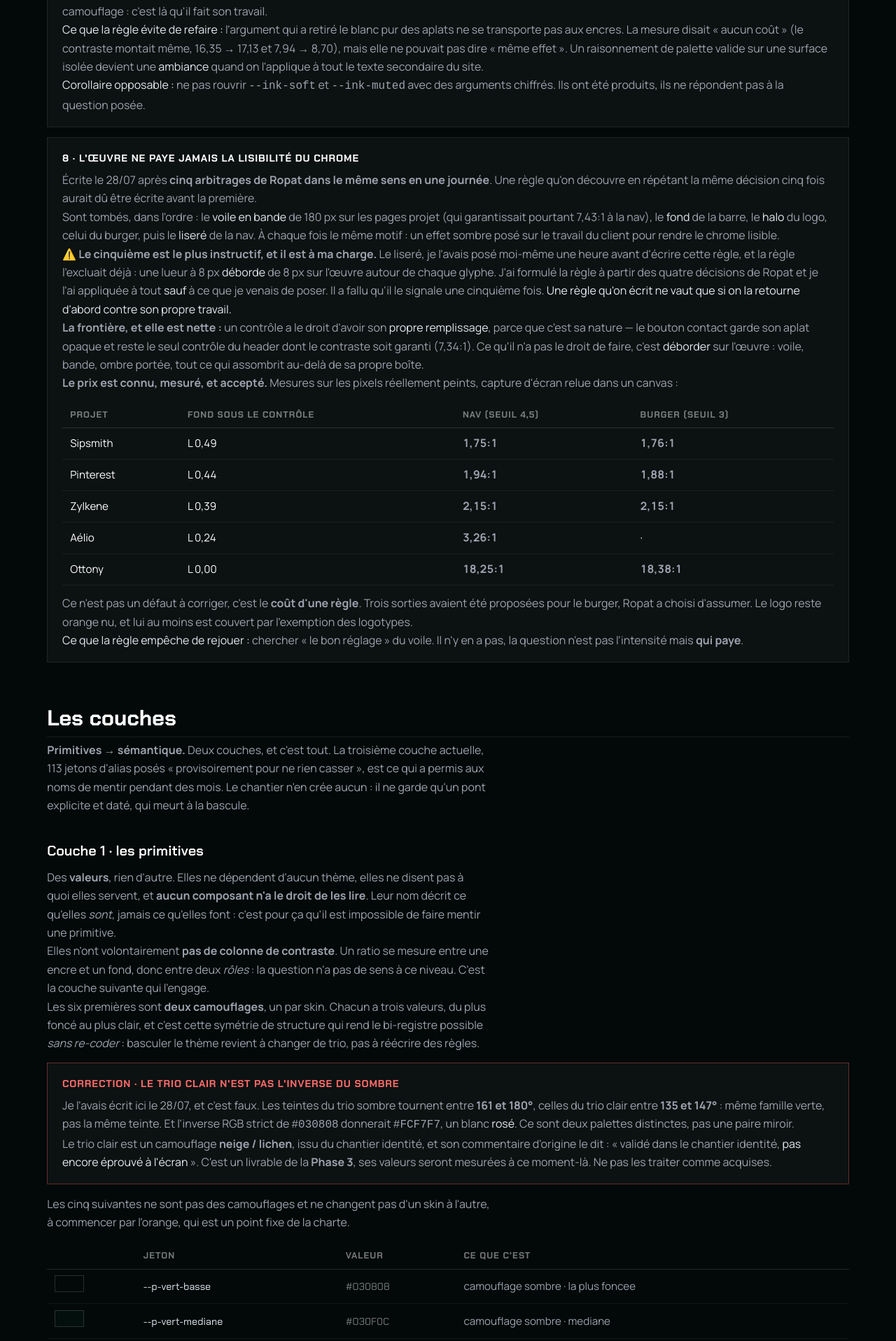
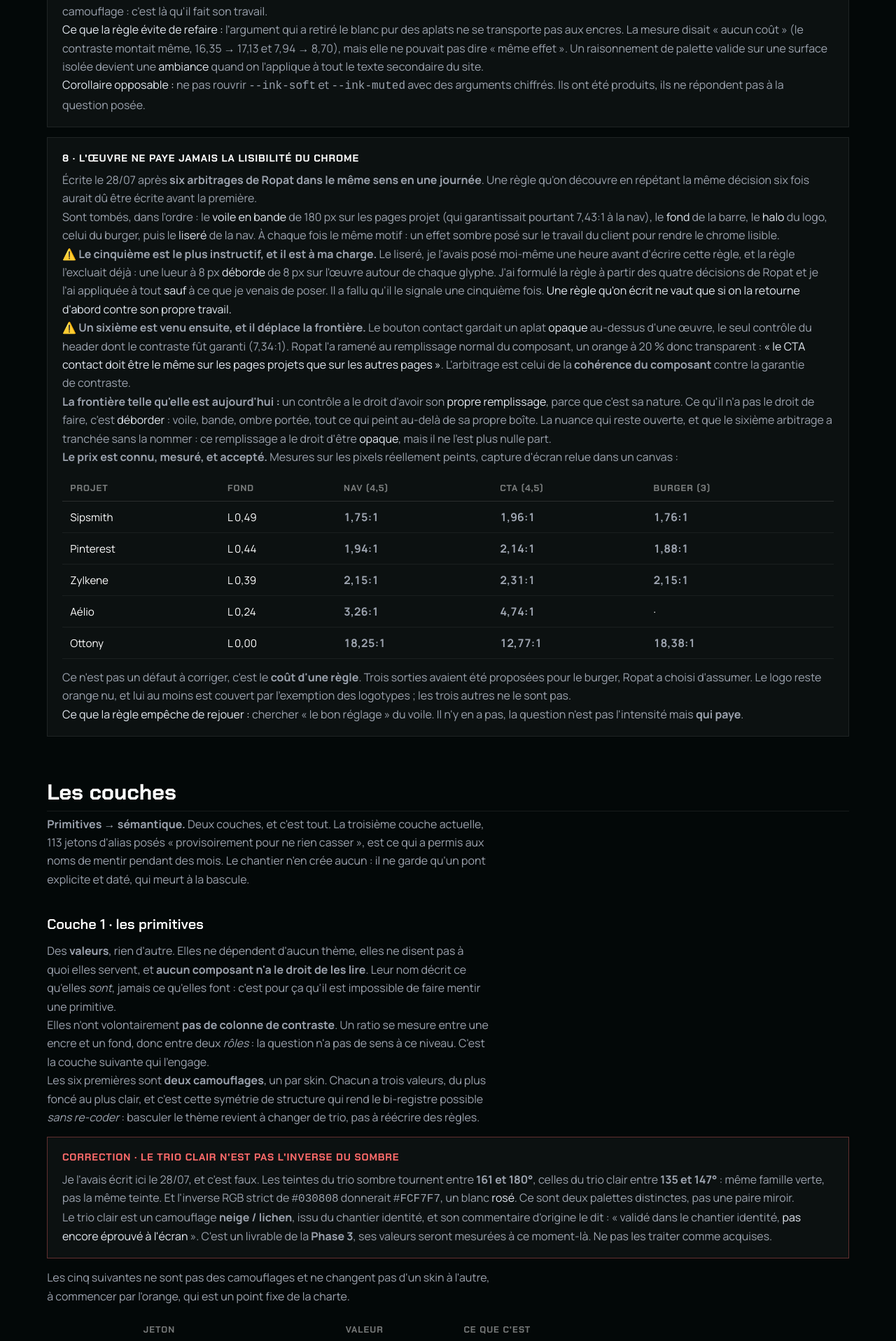
Before and after one commit to 7Nautilus/ropat-portfolio, a Jekyll site: the page built from labo/design-system.html, in a window 1280 px wide. Shown: the part 1599-3516 px from the top of the page at 70% size. Built offline with Jekyll 4.4.1, drawn with Linux system fonts in a browser that asks for light colours; some web fonts are replaced.

Commit message:
nav : le CTA contact redevient le meme bouton partout
Ropat : « le CTA contact doit etre le meme sur les pages projets que sur les
autres pages, c'est-a-dire avec le fond en signal alpha ».

La surcharge `background: var(--surface)` est retiree. Le bouton reprend le
remplissage normal de .btn--solid, --primary-color-alpha, un orange a 20 % donc
TRANSPARENT. Verifie propriete par propriete sur trois pages (projet, accueil,
a-propos) : fond, bordure, couleur de texte, rayon, corner-shape, police,
padding et ombre sont identiques.

Le bloc header[data-sur-media] ne contient desormais plus UNE SEULE
declaration, uniquement des commentaires. C'est le point d'arrivee : plus rien
du chrome ne se peint par-dessus le travail du client.

COUT MESURE, sur les pixels reellement peints. Le CTA etait le DERNIER controle
garanti du header (7,34:1 au pire), il ne l'est plus.
             fond    nav (4,5)  CTA (4,5)  burger (3)
  Sipsmith   L 0,49    1,75:1     1,96:1     1,76:1
  Pinterest  L 0,44    1,94:1     2,14:1     1,88:1
  Zylkene    L 0,39    2,15:1     2,31:1     2,15:1
  Aelio      L 0,24    3,26:1     4,74:1       .
  Ottony     L 0,00   18,25:1    12,77:1    18,38:1
Plus aucun controle du header n'a de contraste garanti au-dessus d'une oeuvre.
C'est une decision, prise apres que le cout ait ete expose.

La regle 8 du labo passe a six arbitrages et porte le tableau complet. Elle
note la nuance que ce sixieme a tranchee sans la nommer : un remplissage a le
DROIT d'etre opaque, mais il ne l'est plus nulle part.

⚠️ Effet de bord releve, non corrige : `data-sur-media` est devenu du code
mort. Plus aucun selecteur ne le consomme, et le JS qui le calcule tourne
pourtant a chaque frame de scroll. Le listener doit RESTER, il maintient aussi
`data-zone` qui est bien utilise ; seule la partie surMedia est a retirer, et
la garde `if (barre && mediasPage.length)` est a revoir avec.

Mesure : 0 echec de contraste sur 7 pages.

Co-Authored-By: Claude Opus 5 <noreply@anthropic.com>

```diff
--- a/assets/css/_sass/layout/_header.scss
+++ b/assets/css/_sass/layout/_header.scss
@@ -167,20 +167,28 @@ header[data-sur-media] {
      La sortie 1 reste la moins chere si le point revient : elle ne repasse ni
      par une ombre ni par un fond. */
 
-  /* Le bouton contact garde son orange sur un aplat OPAQUE, et il n'est PAS
-     concerne par la suppression : ce n'est pas un fond de barre, c'est le
-     remplissage d'un bouton, ce qui est sa nature meme. Son texte est du
-     texte, il lui faut 4,5:1, et l'orange seul ne les donne pas (3,0:1 au
-     mieux). Sur --surface plein il tient 6,5:1.
-     Mesure, 6 projets : 7,34:1 au pire. C'est desormais le seul controle du
-     header dont le contraste reste GARANTI. */
-  /* ⚠️ Le `box-shadow: none` qui vivait ici est RETIRE : il neutralisait
-     l'ombre au repos de `.btn--solid`, laquelle n'existe plus depuis le
-     28/07. Une regle qui annule quelque chose de disparu ne se voit pas, mais
-     elle ment sur ce que fait le composant. */
-  .nav-contact {
-    background: var(--surface);
-  }
+  /* ⚠️⚠️ CE BLOC EST VIDE, ET C'EST LE POINT D'ARRIVEE.
+     Le bouton contact ne recoit PLUS AUCUNE surcharge au-dessus d'un media :
+     il est exactement le meme bouton que partout ailleurs sur le site.
+
+     Ce qui vivait ici : `background: var(--surface)`, un aplat OPAQUE qui lui
+     donnait 7,34:1 au pire sur 6 projets, quand son remplissage normal est
+     `--primary-color-alpha`, un orange a 20 % donc TRANSPARENT.
+     C'etait le dernier controle du header dont le contraste fut garanti.
+
+     Ropat, le 28/07 : « le CTA contact doit etre le meme sur les pages projets
+     que sur les autres pages, c'est-a-dire avec le fond en signal alpha ».
+     L'arbitrage est celui de la COHERENCE du composant contre la garantie de
+     contraste, et il est cohérent avec les cinq precedents : plus rien du
+     chrome ne se peint en opaque par-dessus le travail du client.
+
+     ⚠️ Ce que ca laisse : plus AUCUN controle garanti dans le header au-dessus
+     d'une oeuvre. La regle 8 disait « un controle a le droit d'avoir son propre
+     remplissage » ; ce droit reste, mais le remplissage est desormais
+     transparent partout, donc il ne garantit plus rien.
+     Le detail chiffre est dans TODO.md. Ne pas « reparer » ce point : c'est
+     une decision, prise apres que le cout ait ete expose. */
+
 
   /* ⚠️ LE LOGO N'A PLUS DE HALO. Retire le 28/07 sur demande de Ropat.
      Il portait un `drop-shadow(0 0 2px)` qui lui donnait un voisinage quasi
--- a/labo/design-system.html
+++ b/labo/design-system.html
@@ -338,8 +338,8 @@ table.jetons code { font-family: 'Chakra Petch', monospace; color: #e2e8f0; font
 
 
 <div class="regle"><b>8 · L'œuvre ne paye jamais la lisibilité du chrome</b>
-  <span>Écrite le 28/07 après <strong>cinq arbitrages de Ropat dans le même sens en une
-  journée</strong>. Une règle qu'on découvre en répétant la même décision cinq fois aurait dû être
+  <span>Écrite le 28/07 après <strong>six arbitrages de Ropat dans le même sens en une
+  journée</strong>. Une règle qu'on découvre en répétant la même décision six fois aurait dû être
   écrite avant la première.<br>
   Sont tombés, dans l'ordre : le <em>voile en bande</em> de 180 px sur les pages projet (qui
   garantissait pourtant 7,43:1 à la nav), le <em>fond</em> de la barre, le <em>halo</em> du logo,
@@ -351,26 +351,32 @@ table.jetons code { font-family: 'Chakra Petch', monospace; color: #e2e8f0; font
   à partir des quatre décisions de Ropat et je l'ai appliquée à tout <em>sauf</em> à ce que je
   venais de poser. Il a fallu qu'il le signale une cinquième fois.
   <em>Une règle qu'on écrit ne vaut que si on la retourne d'abord contre son propre travail.</em><br>
-  <strong>La frontière, et elle est nette :</strong> un contrôle a le droit d'avoir son
-  <em>propre remplissage</em>, parce que c'est sa nature — le bouton contact garde son aplat
-  opaque et reste le seul contrôle du header dont le contraste soit garanti (7,34:1). Ce qu'il
-  n'a pas le droit de faire, c'est <em>déborder</em> sur l'œuvre : voile, bande, ombre portée,
-  tout ce qui assombrit au-delà de sa propre boîte.<br>
+  <strong>⚠️ Un sixième est venu ensuite, et il déplace la frontière.</strong> Le bouton contact
+  gardait un aplat <em>opaque</em> au-dessus d'une œuvre, le seul contrôle du header dont le
+  contraste fût garanti (7,34:1). Ropat l'a ramené au remplissage normal du composant, un orange
+  à 20 % donc transparent : <em>« le CTA contact doit être le même sur les pages projets que sur
+  les autres pages »</em>. L'arbitrage est celui de la <strong>cohérence du composant</strong>
+  contre la garantie de contraste.<br>
+  <strong>La frontière telle qu'elle est aujourd'hui :</strong> un contrôle a le droit d'avoir son
+  <em>propre remplissage</em>, parce que c'est sa nature. Ce qu'il n'a pas le droit de faire, c'est
+  <em>déborder</em> : voile, bande, ombre portée, tout ce qui peint au-delà de sa propre boîte. La
+  nuance qui reste ouverte, et que le sixième arbitrage a tranchée sans la nommer : ce
+  remplissage a le droit d'être <em>opaque</em>, mais il ne l'est plus nulle part.<br>
   <strong>Le prix est connu, mesuré, et accepté.</strong> Mesures sur les pixels réellement
   peints, capture d'écran relue dans un canvas :</span>
   <table class="jetons" style="margin:.8rem 0">
-    <thead><tr><th>Projet</th><th>Fond sous le contrôle</th><th>Nav (seuil 4,5)</th><th>Burger (seuil 3)</th></tr></thead>
+    <thead><tr><th>Projet</th><th>Fond</th><th>Nav (4,5)</th><th>CTA (4,5)</th><th>Burger (3)</th></tr></thead>
     <tbody>
-      <tr><td>Sipsmith</td><td>L 0,49</td><td><span class="ratio ko">1,75:1</span></td><td><span class="ratio ko">1,76:1</span></td></tr>
-      <tr><td>Pinterest</td><td>L 0,44</td><td><span class="ratio ko">1,94:1</span></td><td><span class="ratio ko">1,88:1</span></td></tr>
-      <tr><td>Zylkene</td><td>L 0,39</td><td><span class="ratio ko">2,15:1</span></td><td><span class="ratio ko">2,15:1</span></td></tr>
-      <tr><td>Aélio</td><td>L 0,24</td><td><span class="ratio ko">3,26:1</span></td><td>·</td></tr>
-      <tr><td>Ottony</td><td>L 0,00</td><td><span class="ratio ok">18,25:1</span></td><td><span class="ratio ok">18,38:1</span></td></tr>
+      <tr><td>Sipsmith</td><td>L 0,49</td><td><span class="ratio ko">1,75:1</span></td><td><span class="ratio ko">1,96:1</span></td><td><span class="ratio ko">1,76:1</span></td></tr>
+      <tr><td>Pinterest</td><td>L 0,44</td><td><span class="ratio ko">1,94:1</span></td><td><span class="ratio ko">2,14:1</span></td><td><span class="ratio ko">1,88:1</span></td></tr>
+      <tr><td>Zylkene</td><td>L 0,39</td><td><span class="ratio ko">2,15:1</span></td><td><span class="ratio ko">2,31:1</span></td><td><span class="ratio ko">2,15:1</span></td></tr>
+      <tr><td>Aélio</td><td>L 0,24</td><td><span class="ratio ko">3,26:1</span></td><td><span class="ratio ok">4,74:1</span></td><td>·</td></tr>
+      <tr><td>Ottony</td><td>L 0,00</td><td><span class="ratio ok">18,25:1</span></td><td><span class="ratio ok">12,77:1</span></td><td><span class="ratio ok">18,38:1</span></td></tr>
     </tbody>
   </table>
   <span>Ce n'est pas un défaut à corriger, c'est le <strong>coût d'une règle</strong>. Trois
   sorties avaient été proposées pour le burger, Ropat a choisi d'assumer. Le logo reste orange nu,
-  et lui au moins est couvert par l'exemption des logotypes.<br>
+  et lui au moins est couvert par l'exemption des logotypes ; les trois autres ne le sont pas.<br>
   <em>Ce que la règle empêche de rejouer :</em> chercher « le bon réglage » du voile. Il n'y en a
   pas, la question n'est pas l'intensité mais <strong>qui paye</strong>.</span></div>
   <!-- ═══════════════════════════════════════════════════════════════ -->
```
Also changed, not shown: assets/css/main.css.
